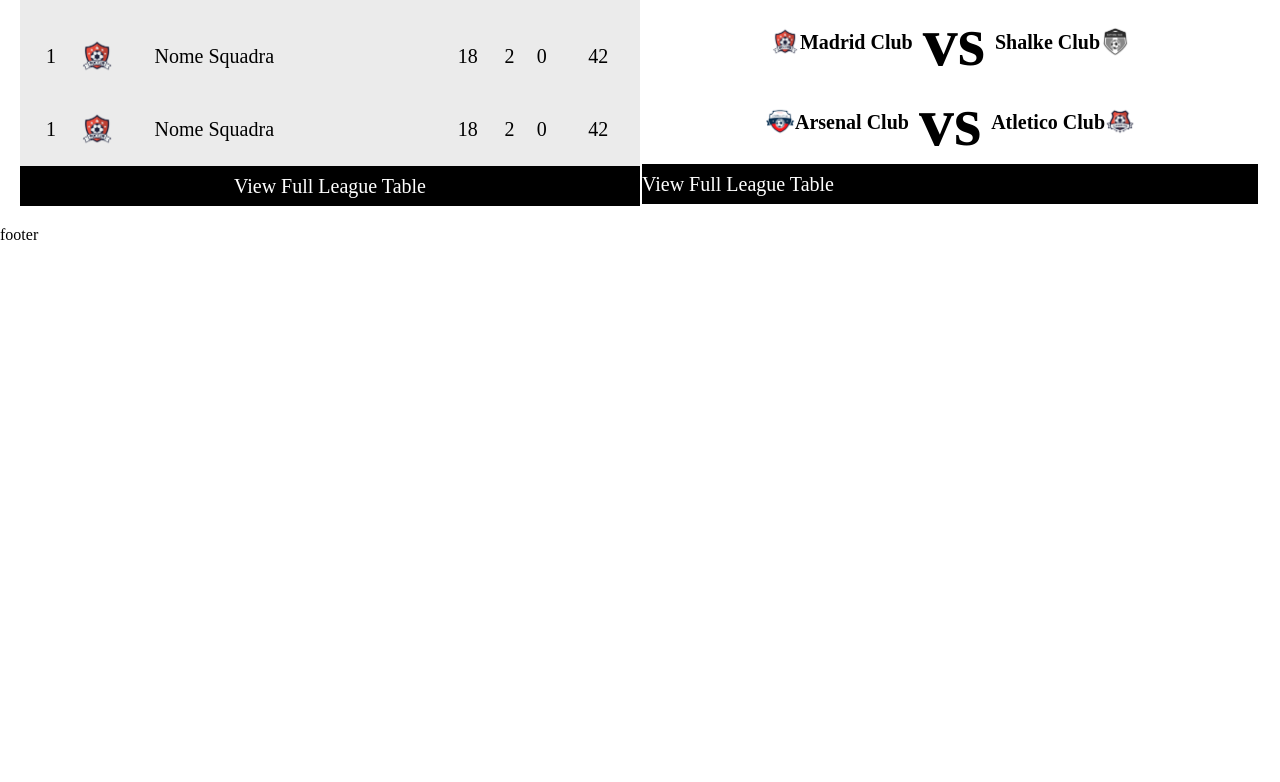
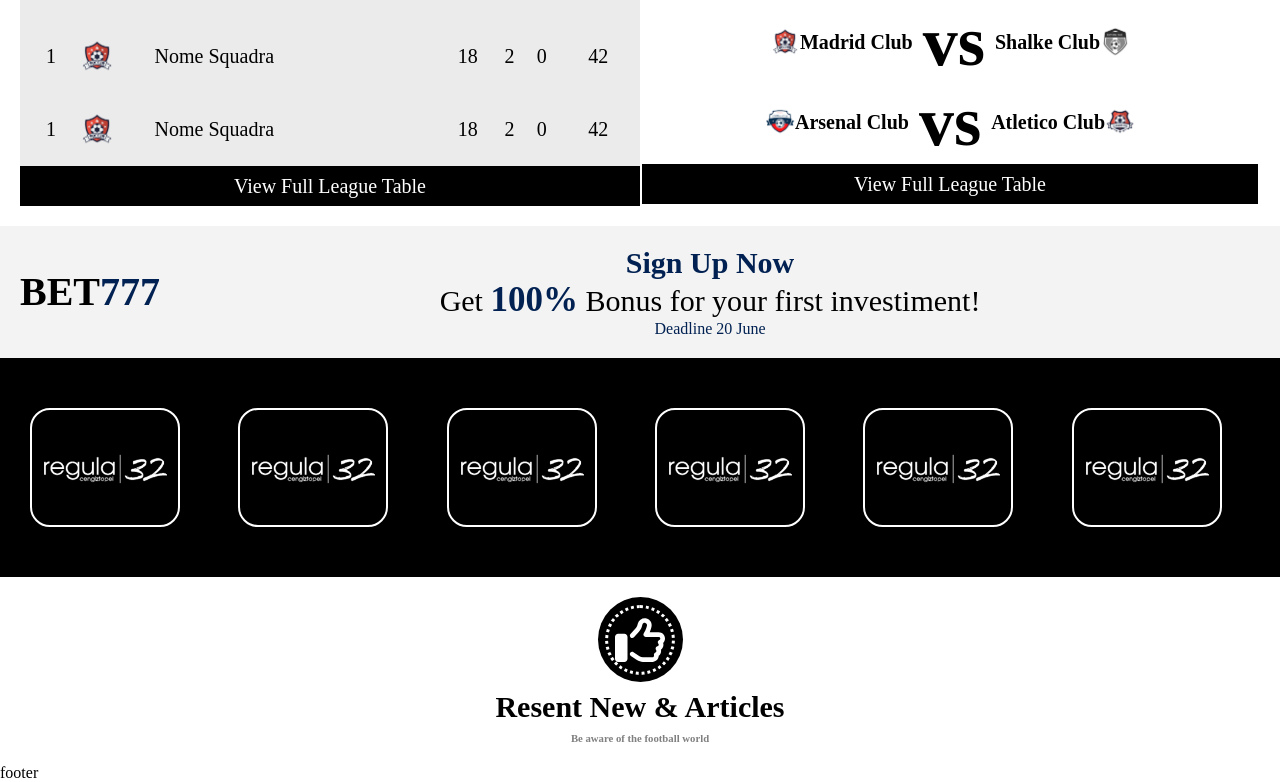
Before and after one commit to w3bd3v3lop3rNico/proj-html-vuejs, a Vue app: page / in a window 1280 px wide. Shown: the part 3364-4146 px from the top of the page. Before the commit the page ends 3608 px from the top, so only its background shows below. Built offline with nearby package versions, Linux system fonts and the light colour scheme.

Commit message:
Bonus, Sponsors and Articles

```diff
--- a/src/components/AppMain.vue
+++ b/src/components/AppMain.vue
@@ -196,6 +196,51 @@
                 </table>
             </div>
         </div>
+
+        <!-- bonus -->
+        <div class="bonus section-container">
+            <div class="code">
+                <span>bet</span><span class="code-number">777</span>
+            </div>
+            <div class="description">
+                <p class="cta">Sign Up Now</p>
+                <p class="description-bonus">Get <span>100%</span> Bonus for your first investiment!</p>
+                <p class="deadline">Deadline 20 June</p>
+            </div>
+
+        </div>
+
+        <!-- sponsors -->
+        <div class="sponsors section-container">
+            <div class="row">
+                <div class="col-2" v-for="(sponsor, idx) in 6" :key="idx">
+                    <figure class="sponsor-card">
+                        <img src="/imgs/client2.png" alt="">
+
+                    </figure>
+                </div>
+            </div>
+
+        </div>
+
+        <!-- Articles -->
+        <div class="articles section-container">
+            <div class="row title">
+                <div class="bg-image">
+                    <div class="title-image">
+                        <font-awesome-icon icon="fa-regular fa-thumbs-up" />
+                    </div>
+                </div>
+                <h3 class="main-title">Resent New & Articles </h3>
+                <h6 class="sec-title">Be aware of the football world</h6>
+            </div>
+            <div class="row">
+                <div class="col-3">
+
+                </div>
+            </div>
+
+        </div>
     </div>
 </template>
 <style lang="scss" scoped>
@@ -271,7 +316,6 @@
 }
 
 // proposed match
-
 .more-details {
     line-height: 40px;
     background-color: $dark;
@@ -281,7 +325,6 @@
 }
 
 // Upcoming matches
-
 .upcoming-matches {
     background-image: url(/imgs/saha.jpg);
     background-size: cover;
@@ -307,7 +350,6 @@
 }
 
 // players
-
 .players {
     padding: 20px;
     background-image: url(/imgs/player.jpg);
@@ -401,15 +443,125 @@
 
 
     }
+
     // table {
     //     padding: 20px;
     // }
-tr {
-            line-height: 40px;
+    tr {
+        line-height: 40px;
+    }
+
+    .t-footer {
+        background-color: $dark;
+        color: $light;
+        text-align: center;
+    }
+}
+
+// bonus
+.bonus {
+    padding: 20px;
+    display: flex;
+    align-items: center;
+    justify-content: center;
+    background-color: $light-gray;
+
+    .code {
+        font-size: 40px;
+        font-weight: bold;
+        text-transform: uppercase;
+
+        .code-number {
+            color: #002152;
         }
-    .t-footer {
+    }
+
+    .description {
+        flex-grow: 1;
+        text-align: center;
+
+        .cta {
+            font-size: 30px;
+            font-weight: bold;
+            color: #002152;
+        }
+
+        .description-bonus {
+            font-size: 30px;
+
+            span {
+                font-size: 35px;
+                color: #002152;
+                font-weight: bold;
+            }
+        }
+
+        .deadline {
+            color: #002152;
+        }
+
+    }
+}
+
+// sponsors
+.sponsors {
+    background-color: $dark;
+    padding: 50px 15px;
+
+    .row {
+        justify-content: center;
+    }
+
+    .col-2 {
+        padding: 0 15px
+    }
+
+    .sponsor-card {
+        border: 2px solid $light;
+        border-radius: 20px;
+        padding: 10px;
+        width: 150px;
+    }
+}
+
+// articles
+.articles {
+    padding: 20px;
+
+    .row {
+        flex-direction: column;
+        align-items: center;
+        gap: 8px;
+
+        .bg-image {
             background-color: $dark;
-            color: $light;
+            border-radius: 999px;
+            width: 85px;
+            height: 85px;
+            display: flex;
+            justify-content: center;
+            align-items: center;
+
+            .title-image {
+                color: $light;
+                font-size: 50px;
+                border: 3px dotted $light;
+                border-radius: 999px;
+                width: 70px;
+                height: 70px;
+                display: flex;
+                align-items: center;
+                justify-content: center;
+            }
+
         }
+        .main-title {
+            font-size: 30px;
+        }
+        .sec-title{
+                color: grey;
+            }
+
+    }
 }
 </style>
--- a/src/main.js
+++ b/src/main.js
@@ -10,10 +10,10 @@
 
 import { faChevronRight, faChevronLeft, faCirclePlus } from '@fortawesome/free-solid-svg-icons';
 
-import { faCalendarDays } from '@fortawesome/free-regular-svg-icons';
+import { faCalendarDays, faThumbsUp } from '@fortawesome/free-regular-svg-icons';
 
 import {  } from '@fortawesome/free-brands-svg-icons';
 
-library.add(faChevronRight, faChevronLeft, faCirclePlus, faCalendarDays );
+library.add(faChevronRight, faChevronLeft, faCirclePlus, faCalendarDays, faThumbsUp );
 
 createApp(App).component('font-awesome-icon', FontAwesomeIcon).mount('#app')
--- a/src/styles/general.scss
+++ b/src/styles/general.scss
@@ -43,6 +43,10 @@
     flex-basis: calc((100% / 12) * 6);
 }
 
+.col-2 {
+    flex-basis: calc((100% / 12) * 2);
+}
+
 .btn {
     line-height: 40px;
     padding: 0 20px;
```
